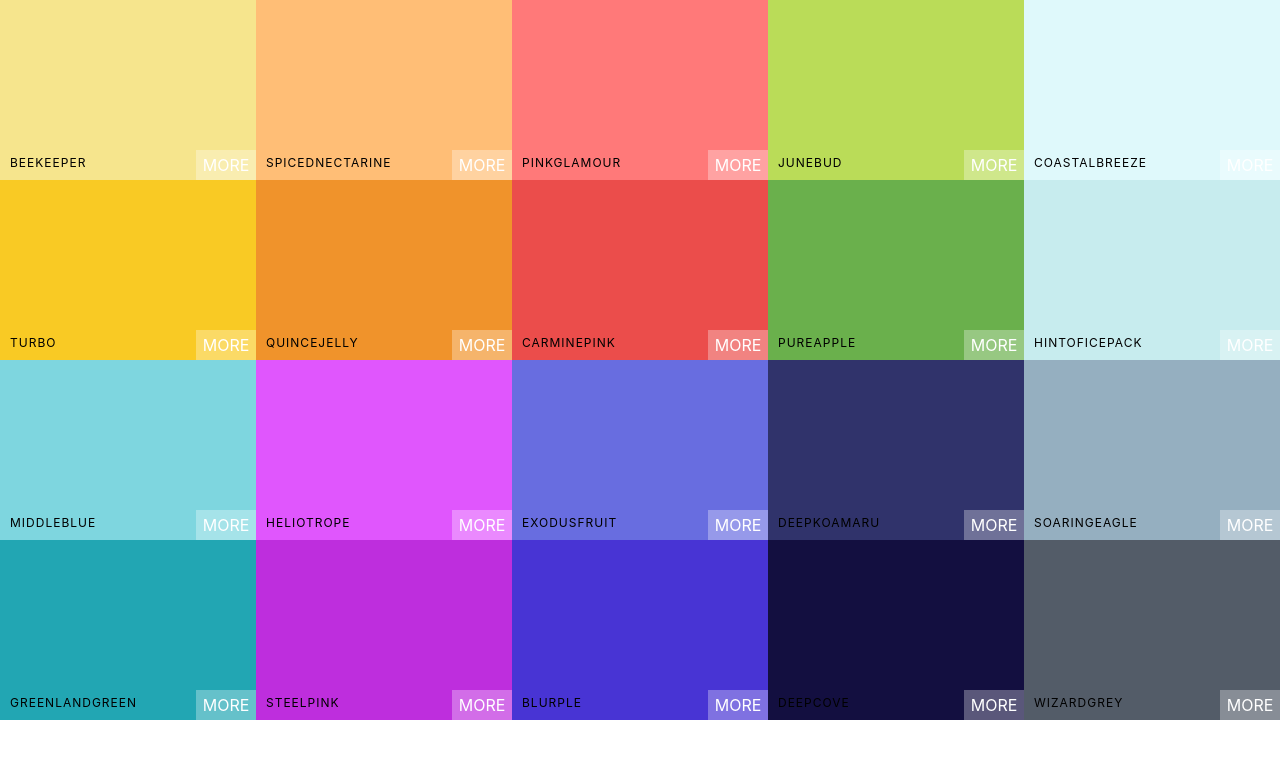
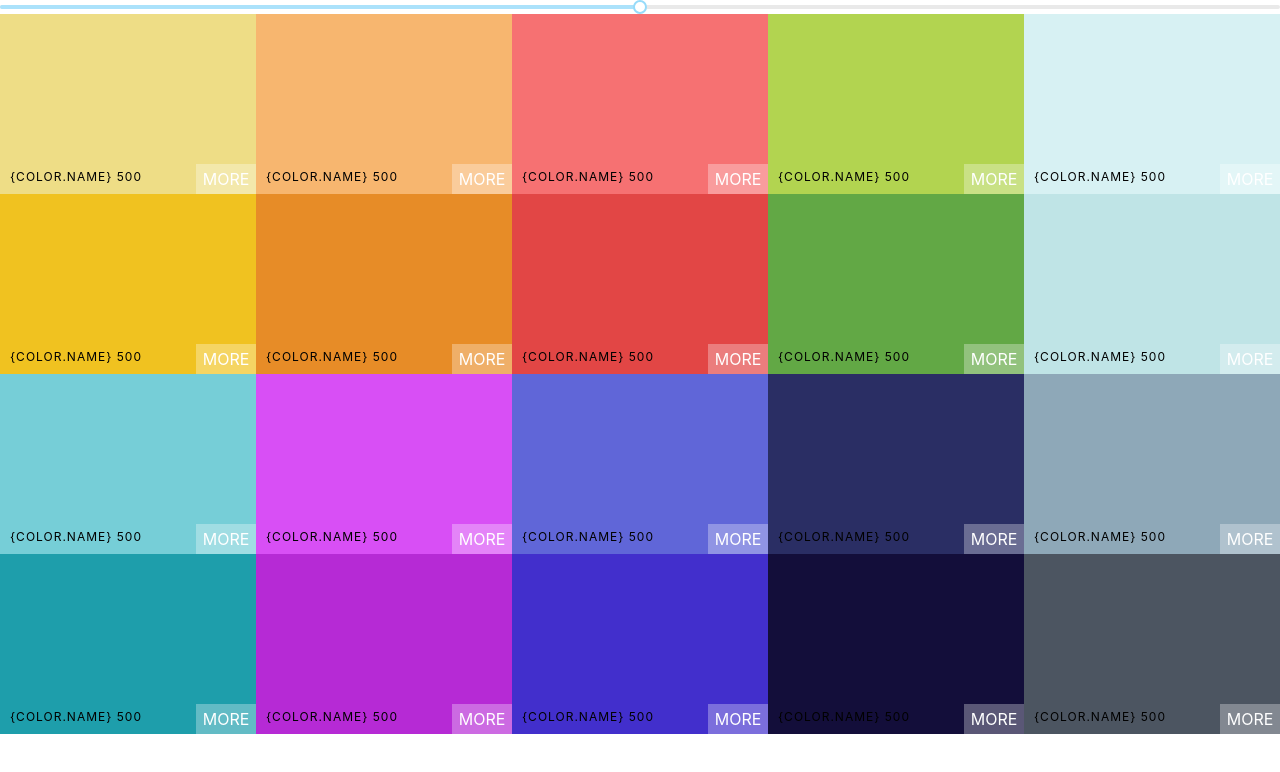
Before and after one commit to LamarGC/color-palette, a React (Create React App) app: page / in a window 1280 px wide. Shown: the top 772 px of the page. Built offline with nearby package versions, Linux system fonts and the light colour scheme.

Commit message:
add unstyled color slider

```diff
--- a/package.json
+++ b/package.json
@@ -4,6 +4,7 @@
   "private": true,
   "dependencies": {
     "chroma-js": "^2.0.3",
+    "rc-slider": "^8.6.9",
     "react": "^16.8.6",
     "react-copy-to-clipboard": "^5.0.1",
     "react-dom": "^16.8.6",
--- a/src/App.js
+++ b/src/App.js
@@ -5,10 +5,9 @@
 
 class App extends Component {
   render() {
-    console.log(generatePalette(seedColors[4]));
     return (
       <div>
-        <Palette {...seedColors[4]} />
+        <Palette palette={generatePalette(seedColors[4])} />
       </div>
     );
   }
--- a/src/Palette.js
+++ b/src/Palette.js
@@ -1,16 +1,35 @@
 import React, { Component } from "react";
 import ColorBox from "./ColorBox";
 import "./Palette.css";
+import Slider from "rc-slider";
+import "rc-slider/assets/index.css";
 
 class Palette extends Component {
+  constructor(props) {
+    super(props);
+    this.state = { level: 500 };
+    this.changeLevel = this.changeLevel.bind(this);
+  }
+  changeLevel(level) {
+    this.setState({ level });
+  }
   render() {
-    const colorBoxes = this.props.colors.map(color => {
-      return <ColorBox background={color.color} name={color.name} />;
+    const { colors } = this.props.palette;
+    const { level } = this.state;
+    const colorBoxes = colors[level].map(color => {
+      return <ColorBox background={color.hex} name={color.name} />;
     });
     return (
-      <div className="Palette">
+      <div className='Palette'>
+        <Slider
+          defaultValue={level}
+          min={100}
+          max={900}
+          step={100}
+          onAfterChange={this.changeLevel}
+        />
         {/* Navbar goes here */}
-        <div className="Palette-colors">{colorBoxes}</div>
+        <div className='Palette-colors'>{colorBoxes}</div>
         {/* footer eventually */}
       </div>
     );
```
Also changed, not shown: 1 other file (tests, documents, lock files or other folders).
